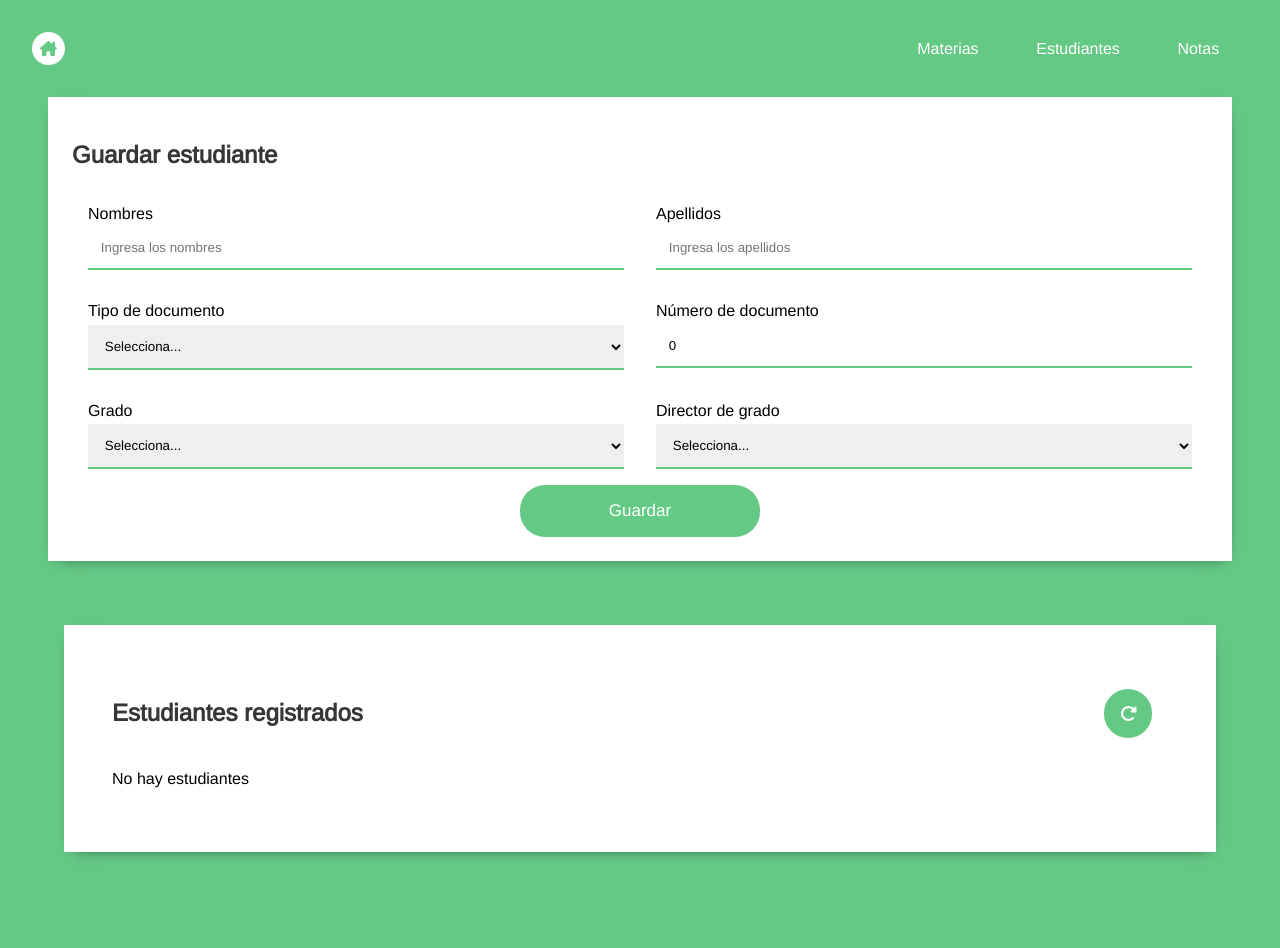
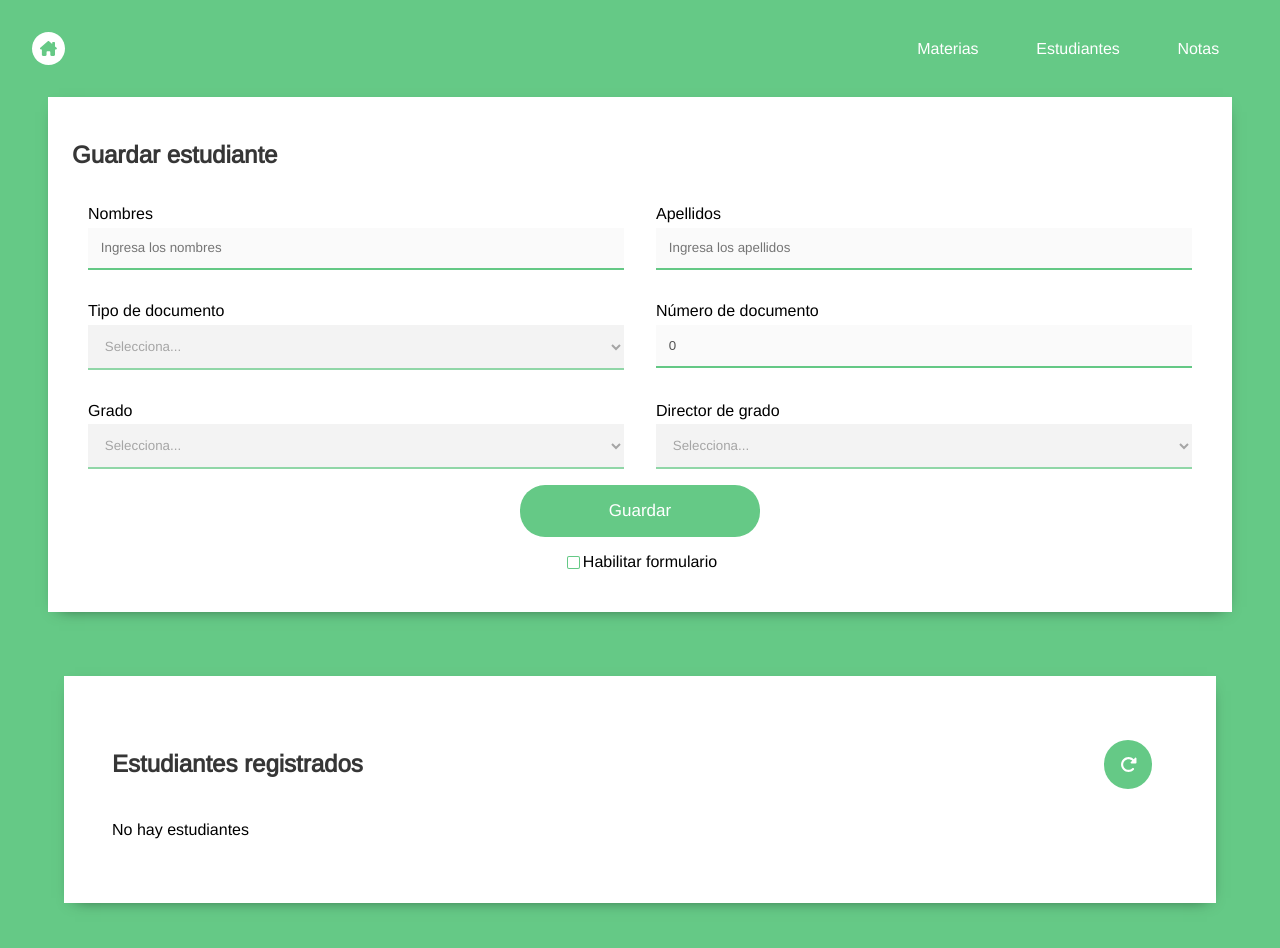
Before and after one commit to julianamxg/sistema---estudiantes, a React (Create React App) app: page /estudiantes in a window 1280 px wide. Shown: the top 948 px of the page. Before the commit the page ends 916 px from the top, so only its background shows below. Built offline with nearby package versions, Linux system fonts and the light colour scheme.

Commit message:
habilitar y desabilitar formulario de estudiantes

```diff
--- a/src/App.css
+++ b/src/App.css
@@ -13,7 +13,7 @@ h2 {
   color: var(--gris-oscuro);
 }
 
-.menu{
+.menu {
   display: flex;
   flex-direction: row;
   justify-content: space-between;
@@ -21,25 +21,26 @@ h2 {
   margin: 2rem;
 }
 
-.links a{
+.links a {
   margin: 1rem;
   padding: 0.8rem;
   color: #fff;
 }
 
-.links a:hover{
+.links a:hover {
 
   border-bottom: 2px solid #fff;
 }
 
-.inicioPagina{
-  background: linear-gradient(0.37turn,rgba(0, 0, 0, 0.307), rgba(67, 189, 108, 0.856));
+.inicioPagina {
+  background: linear-gradient(0.37turn, rgba(0, 0, 0, 0.307), rgba(67, 189, 108, 0.856));
   height: 560px;
   display: flex;
   flex-direction: column;
   font-family: 'Manrope', sans-serif;
 }
-.inicioPagina h2{
+
+.inicioPagina h2 {
   color: var(--verde);
   display: flex;
   justify-content: center;
@@ -52,7 +53,7 @@ h2 {
   background-color: #fff;
 }
 
-.inicioPagina p{
+.inicioPagina p {
   display: flex;
   justify-content: center;
   align-items: center;
@@ -61,8 +62,8 @@ h2 {
   font-size: 1.5rem;
 }
 
-.degrade{
-  background-image: url(https://images.unsplash.com/photo-1516979187457-637abb4f9353?ixlib=rb-4.0.3&ixid=MnwxMjA3fDB8MHxwaG90by1yZWxhdGVkfDF8fHxlbnwwfHx8fA%3D%3D&auto=format&fit=crop&w=500&q=60);
+.degrade {
+  background-image: url(https://images.unsplash.com/photo-1470549638415-0a0755be0619?ixlib=rb-4.0.3&ixid=MnwxMjA3fDB8MHxwaG90by1yZWxhdGVkfDh8fHxlbnwwfHx8fA%3D%3D&auto=format&fit=crop&w=500&q=60);
   background-position: center;
   background-size: cover;
   background-repeat: repeat;
@@ -112,7 +113,21 @@ select {
   outline: none;
 }
 
-.formulario .grupos .grupo .grupo-input select::after{
+.formulario .grupos .grupo .grupo-input,
+select:disabled {
+  cursor: not-allowed;
+}
+
+.formulario .grupos .grupo .grupo-input,
+input:disabled {
+  cursor: not-allowed;
+}
+
+.formulario button:disabled {
+  cursor: not-allowed;
+}
+
+.formulario .grupos .grupo .grupo-input select::after {
   color: var(--verde);
   background-color: var(--verde);
 }
@@ -171,11 +186,34 @@ select {
   background-color: rgba(67, 189, 108, 0.912);
 }
 
-button{
+button {
   cursor: pointer;
 }
 
-a{
+.habilitar {
+  display: flex;
+  justify-content: center;
+  padding: 1rem;
+  align-items: center;
+}
+
+.checkbox{
+  cursor: pointer;
+  background-color: #fff;
+  padding: 5.5px;
+  appearance: none;
+  border: 1.8px solid var(--verde);
+  border-radius: 2px;
+}
+
+
+.checkbox:checked{
+  background-color: var(--verde);
+}
+
+
+
+a {
   text-decoration: none;
 }
 
@@ -196,7 +234,7 @@ a{
   background-color: rgb(246, 255, 241);
 }
 
-.encabezadoTabla{
+.encabezadoTabla {
   display: flex;
   justify-content: space-between;
   align-items: center;
@@ -204,7 +242,7 @@ a{
 
 
 
-.encabezadoTabla button{
+.encabezadoTabla button {
   margin: 1rem;
   background-color: var(--verde);
   padding: 1rem;
@@ -220,7 +258,7 @@ a{
   transition: all 0.5s ease;
 }
 
-.encabezadoTabla button:hover{
+.encabezadoTabla button:hover {
   background-color: rgba(67, 189, 108, 0.912);
 }
 
@@ -268,11 +306,11 @@ tr td {
   ;
 }
 
-.malRojo{
+.malRojo {
   background: #ffc1c1;
 }
 
-.bienVerde{
+.bienVerde {
   background-color: #c1ffc7
 }
 
@@ -315,6 +353,7 @@ select {
   border-bottom: 2px solid var(--verde);
   outline: none;
 }
+
 /* materia */
 
 .formulario.materia {
@@ -334,7 +373,7 @@ select {
   flex-direction: column;
 }
 
-.formulario .grupos .grupo-input{
+.formulario .grupos .grupo-input {
   margin-bottom: 1rem;
 }
 
--- a/src/components/estudiante/RegistrarEstudiante.tsx
+++ b/src/components/estudiante/RegistrarEstudiante.tsx
@@ -1,21 +1,26 @@
 import { editarEstudiante } from "../modelos/estudiantes";
-import { FunctionComponent } from "react";
+import { FunctionComponent, useState } from "react";
 import { Menu } from "../Menu";
 import IEstudiante from "../modelos/estudiantes/entidades/IEstudiante";
 import Swal from "sweetalert2";
+import { FontAwesomeIcon } from "@fortawesome/react-fontawesome";
+import { faCheck } from '@fortawesome/free-solid-svg-icons'
 
 export interface RegistrarEstudianteProps {
     guardarEstudiante: () => any
     estudiante: IEstudiante
     alCambiarValor: (key: string, value: string) => any
     limpiar: () => any
+    inputLectura: any
+    habilitarFormulario: () => any
 }
 
-export const RegistrarEstudiante: FunctionComponent<RegistrarEstudianteProps> = ({ guardarEstudiante, estudiante, alCambiarValor, limpiar }) => {
+export const RegistrarEstudiante: FunctionComponent<RegistrarEstudianteProps> = ({ guardarEstudiante, estudiante, alCambiarValor, limpiar, inputLectura, habilitarFormulario }) => {
+
     //evento de vista
     const handleSubmit = (e: React.FormEvent<HTMLFormElement>) => {
         e.preventDefault();
-        if (estudiante.nombres === '' || estudiante.apellidos === '' || estudiante.tDocumento === '' || estudiante.nDocumento === 0 || estudiante.grado == '' || estudiante.dGrado === '') {
+        if (estudiante.nombres === '' || estudiante.apellidos === '' || estudiante.tDocumento === '' || estudiante.nDocumento === 0 || estudiante.grado === '' || estudiante.dGrado === '') {
             Swal.fire({
                 text: `Por favor diligencia todos los campos`,
                 icon: 'error',
@@ -49,7 +54,6 @@ export const RegistrarEstudiante: FunctionComponent<RegistrarEstudianteProps> =
             return false;
         }
 
-
         if (!/^[a-zA-Z\s]+$/.test(estudiante.apellidos.valueOf())) {
             Swal.fire({
                 text: `El campo "Apellidos" solo debe contener letras`,
@@ -66,7 +70,6 @@ export const RegistrarEstudiante: FunctionComponent<RegistrarEstudianteProps> =
             })
             return false;
         }
-
 
         //validación de número de documento
         if (String(estudiante.nDocumento).length !== 10) {
@@ -85,7 +88,6 @@ export const RegistrarEstudiante: FunctionComponent<RegistrarEstudianteProps> =
             })
             return false;
         }
-
 
         //validación de director de grado
         if (estudiante.dGrado === "1") {
@@ -111,7 +113,7 @@ export const RegistrarEstudiante: FunctionComponent<RegistrarEstudianteProps> =
                         <div className="grupo">
                             <div className="grupo-input">
                                 <label htmlFor="nombres">Nombres</label>
-                                <input onChange={(e) => alCambiarValor(e.target.name, e.target.value)} value={estudiante.nombres} type="text" name="nombres" id="nombres" placeholder="Ingresa los nombres" />
+                                <input disabled={inputLectura} onChange={(e) => alCambiarValor(e.target.name, e.target.value)} value={estudiante.nombres} type="text" name="nombres" id="nombres" placeholder="Ingresa los nombres" />
                             </div>
 
                             <div className="grupo-input">
@@ -121,6 +123,7 @@ export const RegistrarEstudiante: FunctionComponent<RegistrarEstudianteProps> =
                                         const { target: { name, value } } = e;
                                         alCambiarValor(name, value);
                                     }}
+                                    disabled={inputLectura}
                                     value={estudiante.apellidos}
                                     type="text"
                                     name="apellidos"
@@ -133,7 +136,7 @@ export const RegistrarEstudiante: FunctionComponent<RegistrarEstudianteProps> =
                         <div className="grupo">
                             <div className="grupo-input">
                                 <label htmlFor="tDocumento">Tipo de documento</label>
-                                <select onChange={(e) => alCambiarValor(e.target.name, e.target.value)} value={estudiante.tDocumento} name="tDocumento" id="tDocumento">
+                                <select disabled={inputLectura} onChange={(e) => alCambiarValor(e.target.name, e.target.value)} value={estudiante.tDocumento} name="tDocumento" id="tDocumento">
                                     <option value={1}>Selecciona...</option>
                                     <option>Cedula de ciudadania</option>
                                     <option>Tarjeta de identidad</option>
@@ -143,13 +146,13 @@ export const RegistrarEstudiante: FunctionComponent<RegistrarEstudianteProps> =
 
                             <div className="grupo-input">
                                 <label htmlFor="nDocumento">Número de documento</label>
-                                <input onChange={(e) => alCambiarValor(e.target.name, e.target.value)} value={estudiante.nDocumento} type="number" name="nDocumento" id="nDocumento" placeholder="Ingresa el número de documento" />
+                                <input disabled={inputLectura} onChange={(e) => alCambiarValor(e.target.name, e.target.value)} value={estudiante.nDocumento} type="number" name="nDocumento" id="nDocumento" placeholder="Ingresa el número de documento" />
                             </div>
                         </div>
                         <div className="grupo">
                             <div className="grupo-input">
                                 <label htmlFor="grado">Grado</label>
-                                <select onChange={(e) => alCambiarValor(e.target.name, e.target.value)} value={estudiante.grado} name="grado" id="grado">
+                                <select disabled={inputLectura} onChange={(e) => alCambiarValor(e.target.name, e.target.value)} value={estudiante.grado} name="grado" id="grado">
                                     <option value={1}>Selecciona...</option>
                                     <option>Primero</option>
                                     <option>Segundo</option>
@@ -167,7 +170,7 @@ export const RegistrarEstudiante: FunctionComponent<RegistrarEstudianteProps> =
 
                             <div className="grupo-input">
                                 <label htmlFor="dGrado">Director de grado</label>
-                                <select onChange={(e) => alCambiarValor(e.target.name, e.target.value)} value={estudiante.dGrado} name="dGrado" id="dGrado">
+                                <select disabled={inputLectura} onChange={(e) => alCambiarValor(e.target.name, e.target.value)} value={estudiante.dGrado} name="dGrado" id="dGrado">
                                     <option value={1}>Selecciona...</option>
                                     <option>Sandra Roncancio</option>
                                     <option>Luis Rodriguez</option>
@@ -184,7 +187,13 @@ export const RegistrarEstudiante: FunctionComponent<RegistrarEstudianteProps> =
                             </div>
                         </div>
                     </div>
-                    <button className="botonGuardar" type="submit">Guardar</button>
+
+                    <button disabled={inputLectura} className="botonGuardar" type="submit">Guardar</button>
+                    <div className="habilitar">
+                        <input className="checkbox" onClick={habilitarFormulario} type="checkbox" name="habilitar" id="habilitar" />
+                        {/* <FontAwesomeIcon icon={faCheck} ></FontAwesomeIcon> */}
+                        <label htmlFor="habilitar">Habilitar formulario</label>
+                    </div>
                 </form>
             </div>
         </>
--- a/src/pages/EditarEstudiante.tsx
+++ b/src/pages/EditarEstudiante.tsx
@@ -8,6 +8,7 @@ import { useParams } from "react-router-dom";
 
 function EditarEstudiante() {
     const [estudiantes, setEstudiantes] = useState<IEstudiante[]>([]);
+    const [inputLectura, setInputLectura] = useState(true)
     const [estudiante, setEstudiante] = useState<IEstudiante>({
         nombres: "",
         apellidos: "",
@@ -22,7 +23,12 @@ function EditarEstudiante() {
     useEffect(() => {
         console.log(estudiante)
         cargarEstudiante();
+        setInputLectura(!inputLectura)
     }, []);
+
+    function habilitarFormulario(): void{
+        setInputLectura(!inputLectura)
+      }
 
     const cargarEstudiante = async () => {
         const estudiante = await getEstudianteById(id);
@@ -66,7 +72,7 @@ function EditarEstudiante() {
 
     return (
         <div className="App">
-            <RegistrarEstudiante guardarEstudiante={guardarEstudiante} estudiante={estudiante} alCambiarValor={alcambiarValor} limpiar={limpiarFormulario} />
+            <RegistrarEstudiante guardarEstudiante={guardarEstudiante} estudiante={estudiante} alCambiarValor={alcambiarValor} limpiar={limpiarFormulario} inputLectura={inputLectura} habilitarFormulario={habilitarFormulario}/>
         </div>
     );
 }
--- a/src/pages/InicioEstudiante.tsx
+++ b/src/pages/InicioEstudiante.tsx
@@ -18,12 +18,16 @@ const InicioEstudiante = () => {
   }
   const [estudiante, setEstudiante] = useState<IEstudiante>(initialState);
   const [estudiantes, setEstudiantes] = useState<IEstudiante[]>([]);
+  const [inputLectura, setInputLectura] = useState(true)
 
 
   useEffect(() => {
     setEstudiantes(getlistaEstudiantes());
-    console.log(getlistaEstudiantes())
   }, [])
+
+  const habilitarFormulario = () =>{
+    setInputLectura(!inputLectura)
+  }
 
   //registrar
   function guardarEstudiante(): void {
@@ -71,7 +75,7 @@ const InicioEstudiante = () => {
 
   return (
     <div className="App">
-      <RegistrarEstudiante guardarEstudiante={guardarEstudiante} estudiante={estudiante} alCambiarValor={alcambiarValor} limpiar={limpiarFormulario} />
+      <RegistrarEstudiante guardarEstudiante={guardarEstudiante} estudiante={estudiante} alCambiarValor={alcambiarValor} limpiar={limpiarFormulario} inputLectura={inputLectura} habilitarFormulario={habilitarFormulario}/>
       <ListarEstudiantes editarEstudiante={editarEstudiante} eliminarEstudiante={eliminarEstudiante} verEstudiante={verEstudiante} estudiantes={estudiantes} />
     </div>
   );
```
Also changed, not shown: src/components/estudiante/ValidacionesEstudiante.ts (deleted, +0 -12 lines). Lines whose indentation alone changed are shown as unchanged.
